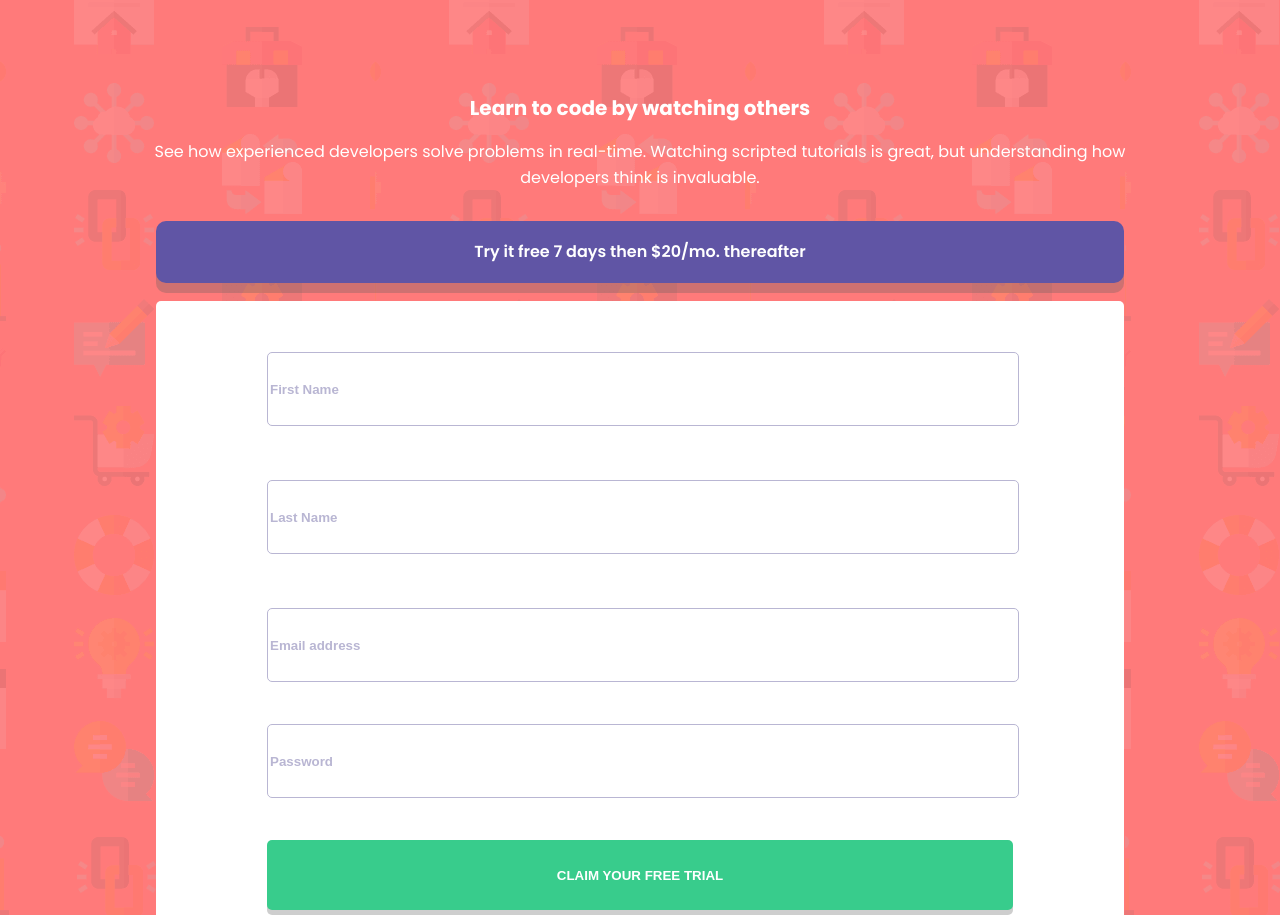
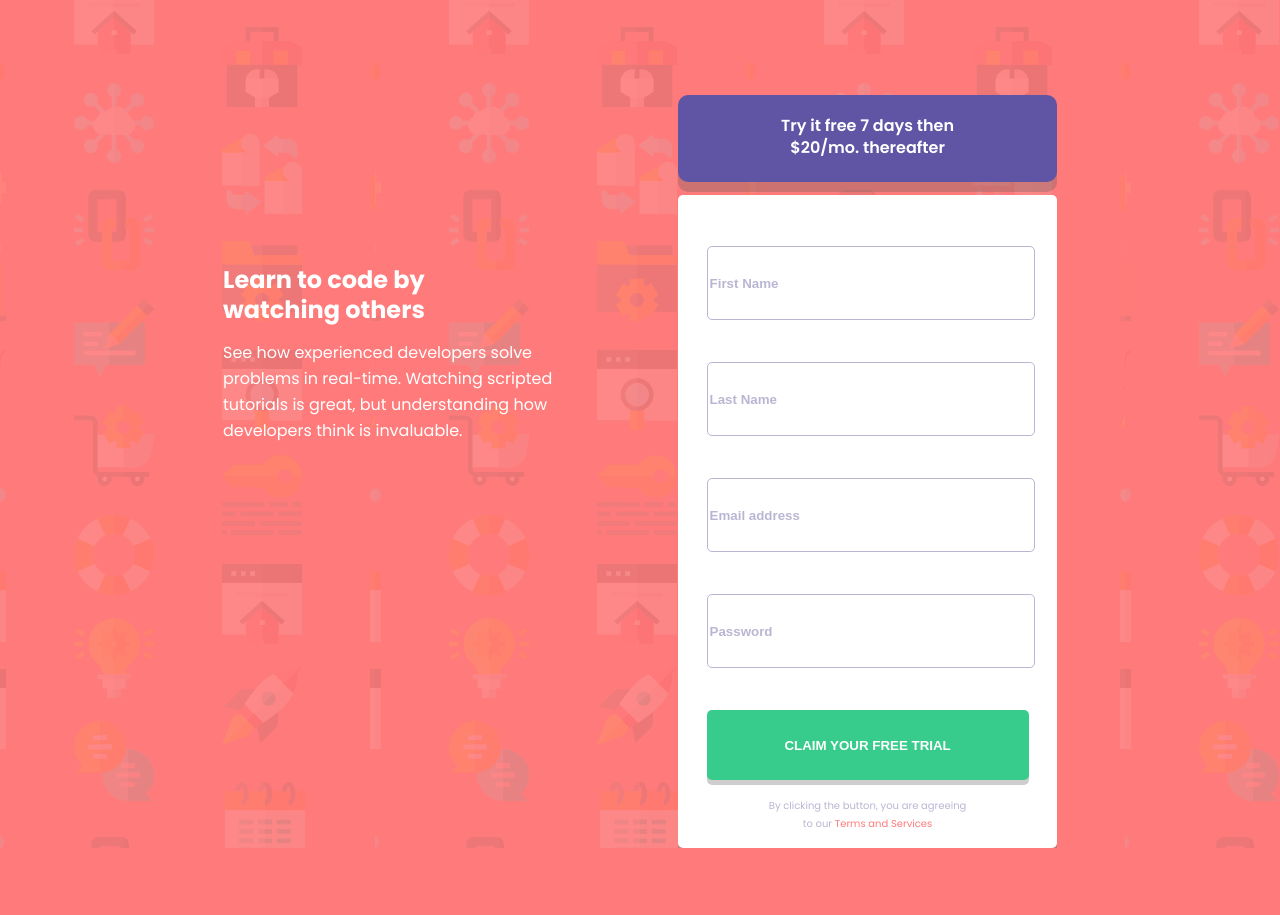
Before and after one commit to fatimalvcruz/Intro_component_with_sign_up_form, a plain HTML site: page index.html in a window 1280 px wide. Shown: the top 915 px of the page. After the commit the page ends 848 px from the top, so only its background shows below. Drawn offline with Linux system fonts and the light colour scheme.

Commit message:
Responsive

```diff
--- a/index.html
+++ b/index.html
@@ -12,7 +12,7 @@
 <body>
     <div class="container">
 
-        <div class="header">
+         <div class="header">
             <h1>Learn to code by watching others</h1>
             <p>See how experienced developers solve problems in real-time. Watching scripted tutorials is great, but understanding how developers think is invaluable.</p>
         </div>
@@ -27,19 +27,19 @@
 
             <form action="" id="form" autocomplete="off">
 
-                <input id="formName" type="text" placeholder="First Name"  >
+                <input id="formName" type="text" placeholder="First Name">
 
-                <p class="alert-name" id="alertName">jhguyguy</p>
+                <p class="alert-name" id="alertName"></p>
 
                 <input id="last" type="text" placeholder="Last Name">
 
-                <p class="alert-last" id="alertLast">Last Name cannot be empty</p>
+                <p class="alert-last" id="alertLast"></p>
 
-                <input id="mail" type="email" placeholder="Email address" >
+                <input id="mail" type="email" placeholder="Email address">
 
                 <p class="alert-mail" id="alertMail"></p>
 
-                <input id="pass" type="Password" placeholder="Password"  >
+                <input id="pass" type="Password" placeholder="Password">
 
                 <p class="alert-pass" id="alertPass"></p>
 
--- a/sass/_medias.scss
+++ b/sass/_medias.scss
@@ -0,0 +1,97 @@
+
+
+   $font-1:400;
+   $font-2:500;
+   $font-3:600;
+   $font-4:700;
+
+
+   $red:hsl(0, 100%, 74%);
+   $green:hsl(154, 59%, 51%);
+   $blue:hsl(248, 32%, 49%);
+   $dark-blue: hsl(249, 10%, 26%);
+   $Grayish-blue:hsl(246, 25%, 77%);
+
+
+
+@media all and (min-width: 1024px){
+
+
+    body{
+
+
+        background-image: url(/img/bg-intro-desktop.png);
+
+
+    .container{
+
+        width: 80%;
+        min-width: 812px;
+        grid-gap: 10px;
+        grid-template-columns: 1fr 1.4fr;
+        grid-template-rows:100px 100px;
+        position: relative;
+
+            .header{
+
+                    width: 35%;
+                    min-width: 282px;
+                    float: left;
+                    left: 95px;
+                    position: relative;
+
+
+                    h1{
+                        width: 233px;
+                        height: 55px;
+                        font-size: 24px;
+                        text-align: left;
+                        line-height: 30px;
+                        margin: 170px 485px 20px 0;
+
+                    }
+                    p{
+                        width: 100%;
+                        text-align: left;
+                        height: 100%;
+                        font-weight: $font-1;
+                        margin: 0 400px 0  0;
+
+                    }
+
+                }
+            .sub-header{
+                    width: 37%;
+                    min-width: 305px;
+                    float: right;
+                    height: 75px;
+                    padding-bottom:12px ;
+                    position: relative;
+                    right: 95px;
+
+                }
+            .card{
+                width: 37%;
+                    min-width: 305px;
+                float: right;
+                position: relative;
+                right: 95px;
+
+
+                    form{
+                        width:85% ;
+                    }
+                    .btn-form{
+                        width:85% ;
+                    }
+                    .footer{
+                        width: 210px;
+
+                    }
+            }
+
+
+            }
+
+}
+}
--- a/sass/style.scss
+++ b/sass/style.scss
@@ -47,6 +47,7 @@ table {
 	border-spacing: 0;
 }
 
+
 @import 'medias';
 
 
@@ -60,7 +61,7 @@ $red:hsl(0, 100%, 74%);
 $green:hsl(154, 59%, 51%);
 $blue:hsl(248, 32%, 49%);
 $dark-blue: hsl(249, 10%, 26%);
-$Grayish-blue:hsl(246, 25%, 77%);
+$Grayish-blue:hsl(246, 25%, 77%); *
 
 
 
@@ -69,17 +70,16 @@ body{
     font-size: 16px;
     background-color: $red;
     background-image: url(/img/bg-intro-mobile.png);
+
 }
 
+        .container{
 
-.container{
-    min-width: 325px;
             width: 87%;
+            min-width: 330px;
             margin: 0 auto;
             top:95px;
             position: relative;
-
-}
 
                 .header{
                     color: white;
@@ -102,7 +102,7 @@ body{
                             font-weight: $font-1;
                             line-height: 26px;
                             text-align: center ;
-              margin-bottom: 30px;
+
                     }
                 }
 
@@ -127,8 +127,6 @@ body{
 
                 }
             }
-
-
 
             @mixin box-form ($border, $background-color){
                 width: 100%;
@@ -234,12 +232,11 @@ body{
                         span{
                                 color:$red ;
                         }
-    }
+
 
 
 
             }
-
 
 
             input:focus{
@@ -250,32 +247,5 @@ padding-left: 20px;
 
             }
 
-/*
-:active label{
-    @include box-form($red, none);
-    display: inline-block;
-        ::placeholder{
-            color:$Grayish-blue;
-            background-image: url(/img/icon-error.svg);
-            background-repeat: no-repeat;
-
-} */
-
-
-
-
-
-/*
-
-
-
-input:invalid{
-    @include box-form($red, none);
-
-    ::placeholder{
-        color:$Grayish-blue;
-        background-image: url(/img/icon-error.svg);
-        background-repeat: no-repeat;
     }
-
-} */
+}
```
Also changed, not shown: css/style.css, 1 other file. Lines whose indentation alone changed are shown as unchanged.
